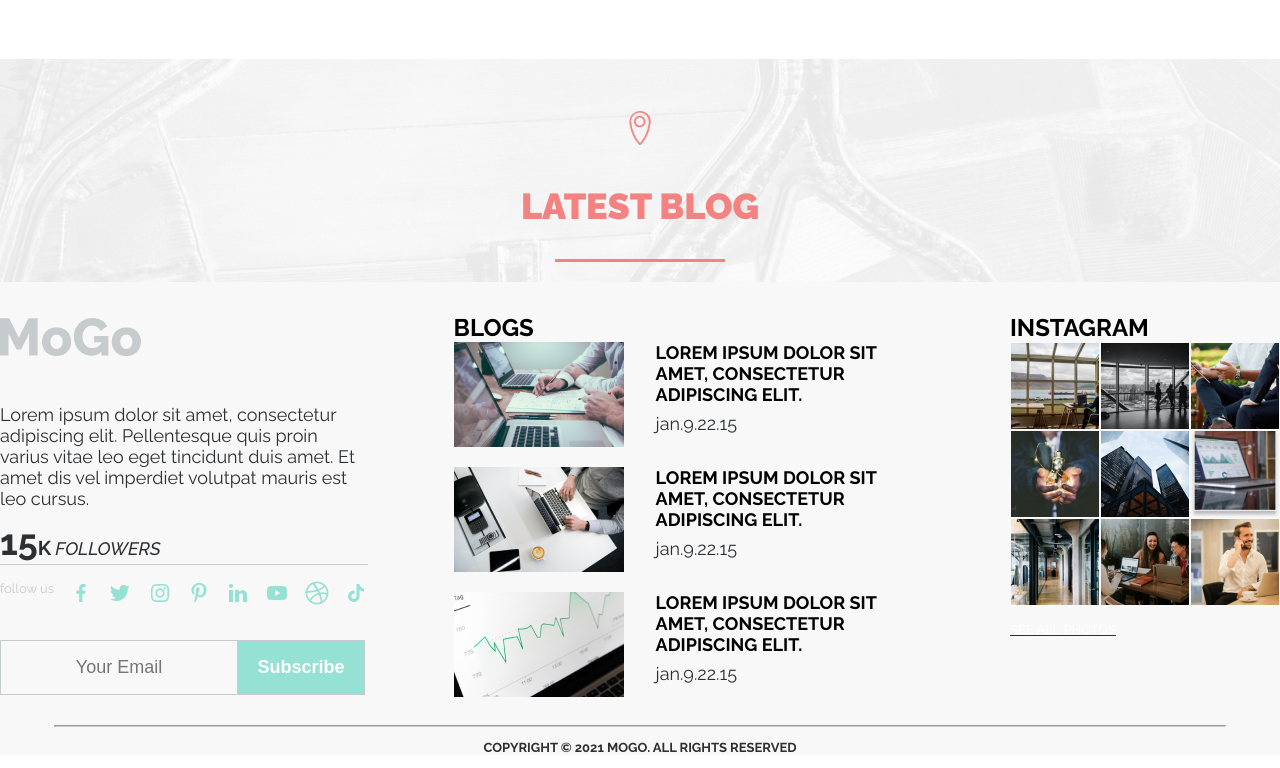
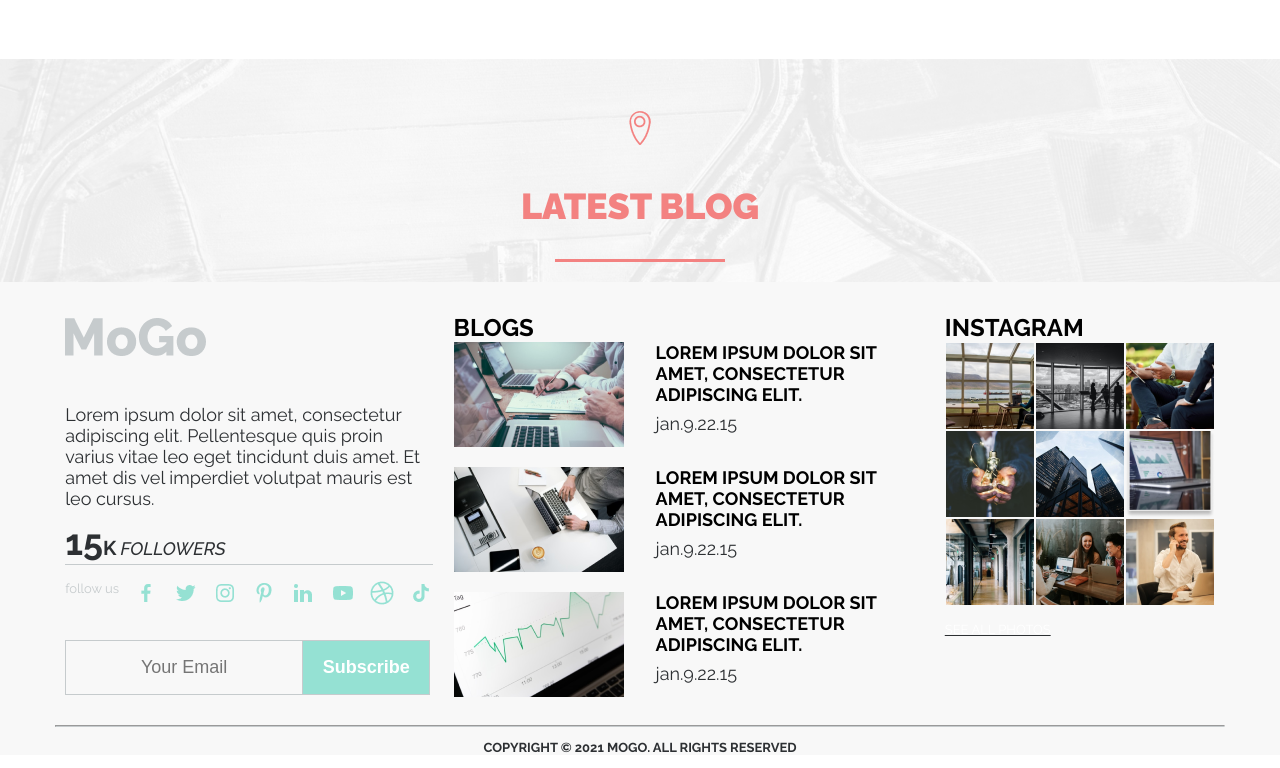
Before and after one commit to BadSolver/TMS, a website built with Parcel: page index.html in a window 1280 px wide. Shown: the part 8574-9342 px from the top of the page. Built offline with nearby package versions, Linux system fonts and the light colour scheme; files whose address does not match are found by name.

Commit message:
update footer resolution

```diff
--- a/scss/_footer.scss
+++ b/scss/_footer.scss
@@ -1,13 +1,21 @@
-.footer__wrapper {
+.footer {
     width: 100%;
     max-width: 1510px;
     margin: 0 auto;
     background-color:$whiteF8 ;
-    .footer__container {
-        display: flex;
-        flex-wrap: wrap;
-        justify-content: space-between;
+    .footer__wrapper{
+        width: 100%;
+        max-width: 1170px;
+        margin: 0 auto;
+        .footer__container {
+            display: flex;
+            flex-wrap: wrap;
+            justify-content: space-around;
+            width: 100%;
+            max-width: 1170px;
+        }
     }
+
 }
 .footer__content {
     text-align: left;
```
Also changed, not shown: css/style.css.
